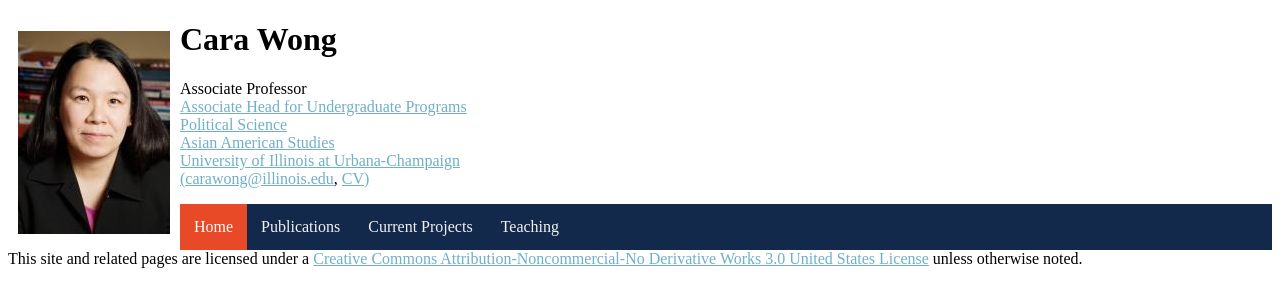
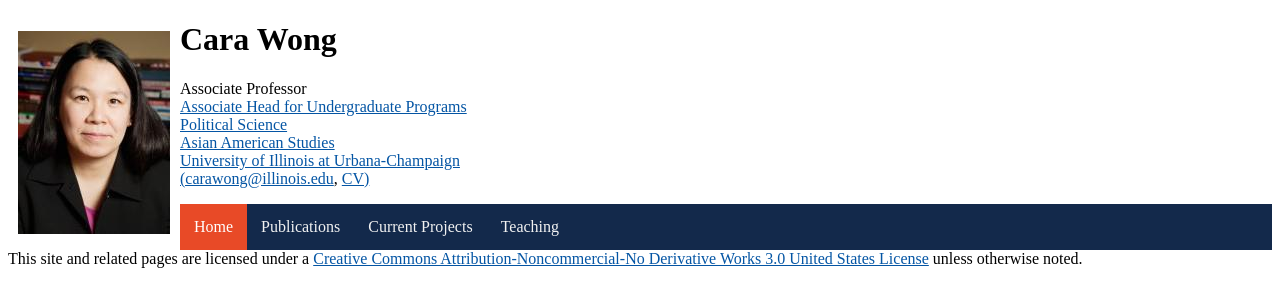
Before and after one commit to cjwong/cjwong.github.io, a plain HTML site: page index.html in a window 1280 px wide. Shown: the top 281 px of the page. Drawn offline with Linux system fonts and the light colour scheme; grey boxes are pictures that could not be loaded.

Commit message:
Update styles.css

```diff
--- a/styles.css
+++ b/styles.css
@@ -52,4 +52,4 @@ body {
   padding-top: 60px;
 }
 
-a { color: #6fafc7; } /* CSS link color */
+a { color: #0455A4; } /* CSS link color from https://www.uillinois.edu/OUR/brand/color_palettes*/
```
